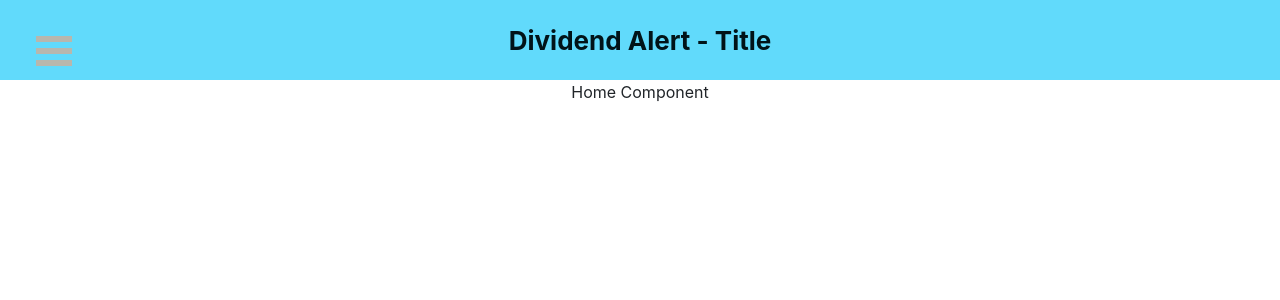
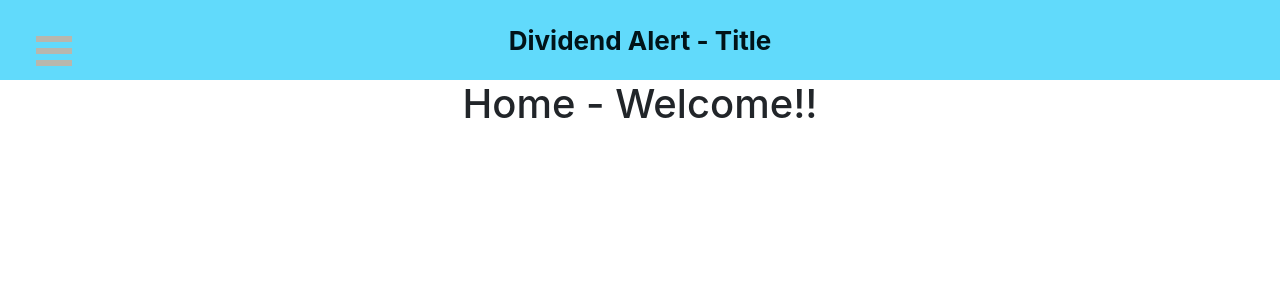
Before and after one commit to jaimemorais/dividendalert-react, a React (Create React App) app: page / in a window 1280 px wide. Shown: the top 300 px of the page. Built offline with nearby package versions, Linux system fonts and the light colour scheme; no server answers.

Commit message:
Add global.js

```diff
--- a/src/components/Home.jsx
+++ b/src/components/Home.jsx
@@ -5,7 +5,7 @@ class Home extends React.Component {
 
     return (
 
-      <p>Home Component</p>
+      <h1>Home - Welcome!!</h1>
 
     );
   }
--- a/src/services/authService.js
+++ b/src/services/authService.js
@@ -1,5 +1,6 @@
 
 export const TOKEN_KEY = "@dividend-alert-token";
+
 export const isAuthenticated = () => localStorage.getItem(TOKEN_KEY) !== null;
 export const getToken = () => localStorage.getItem(TOKEN_KEY);
 
--- a/src/services/dividendAlertApiService.js
+++ b/src/services/dividendAlertApiService.js
@@ -4,6 +4,7 @@ import { getToken } from "./authService";
 const dividendAlertApiService = axios.create({
   baseURL: process.env.REACT_APP_DIVIDENDALERT_API_BASE_URL
 });
+
 
 dividendAlertApiService.interceptors.request.use(async config => {
   const token = getToken();
--- /dev/null
+++ b/src/styles/global.js
@@ -0,0 +1 @@
+import "font-awesome/css/font-awesome.css";
```
